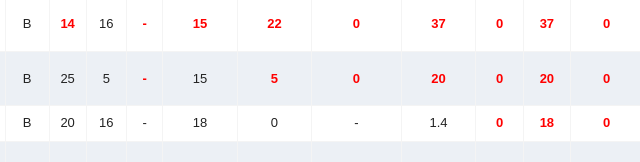
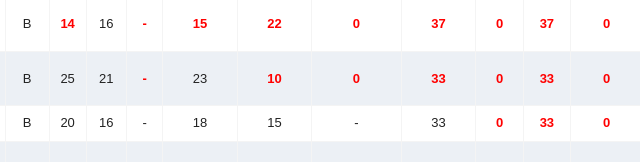
Before and after one commit to jharifAparicio/suniver_clon, a plain HTML site: page index.html in a window 1280 px wide. Shown: the part 638-800 px from the top of the page, 582-1222 px from the left. Drawn offline with nearby package versions, Linux system fonts and the light colour scheme; a web font is replaced by a local one.

Commit message:
Actualiza valores en la tabla de resultados en index.html

```diff
--- a/index.html
+++ b/index.html
@@ -412,28 +412,28 @@
                                                 <td>B </td>
                                                 <td>B </td>
                                                 <td>25 </td>
-                                                <td>5 </td>
+                                                <td>21 </td>
                                                 <td>
                                                     <font color='red'><b>- </b></font>
                                                 </td>
 
                                                 <td>
-                                                    15 </td>
+                                                    23 </td>
                                                 <td>
-                                                    <font color='red'><b>5</b></font>
+                                                    <font color='red'><b>10</b></font>
                                                 </td>
 
                                                 <td>
                                                     <font color='red'><b>0</b></font>
                                                 </td>
                                                 <td>
-                                                    <font color='red'><b>20</b></font>
+                                                    <font color='red'><b>33</b></font>
                                                 </td>
                                                 <td>
                                                     <font color='red'><b>0</b></font>
                                                 </td>
                                                 <td>
-                                                    <font color='red'><b>20</b></font>
+                                                    <font color='red'><b>33</b></font>
                                                 </td>
                                                 <td>
                                                     <font color='red'><b>0</b></font>
@@ -455,16 +455,16 @@
 
                                                 <td>
                                                     18 </td>
-                                                <td>0 </td>
+                                                <td>15 </td>
 
                                                 <td>
                                                     - </td>
-                                                <td>1.4 </td>
+                                                <td>33 </td>
                                                 <td>
                                                     <font color='red'><b>0</b></font>
                                                 </td>
                                                 <td>
-                                                    <font color='red'><b>18</b></font>
+                                                    <font color='red'><b>33</b></font>
                                                 </td>
                                                 <td>
                                                     <font color='red'><b>0</b></font>
```
